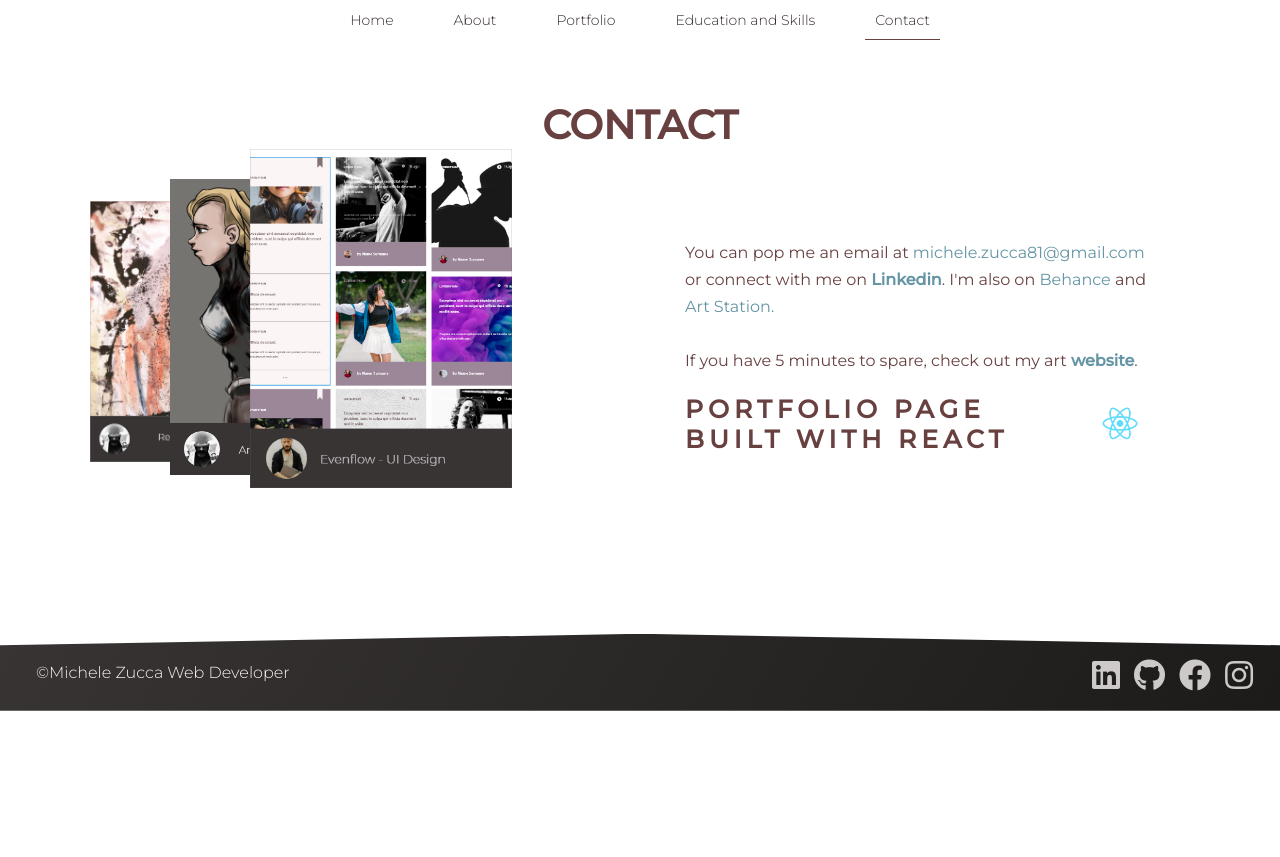
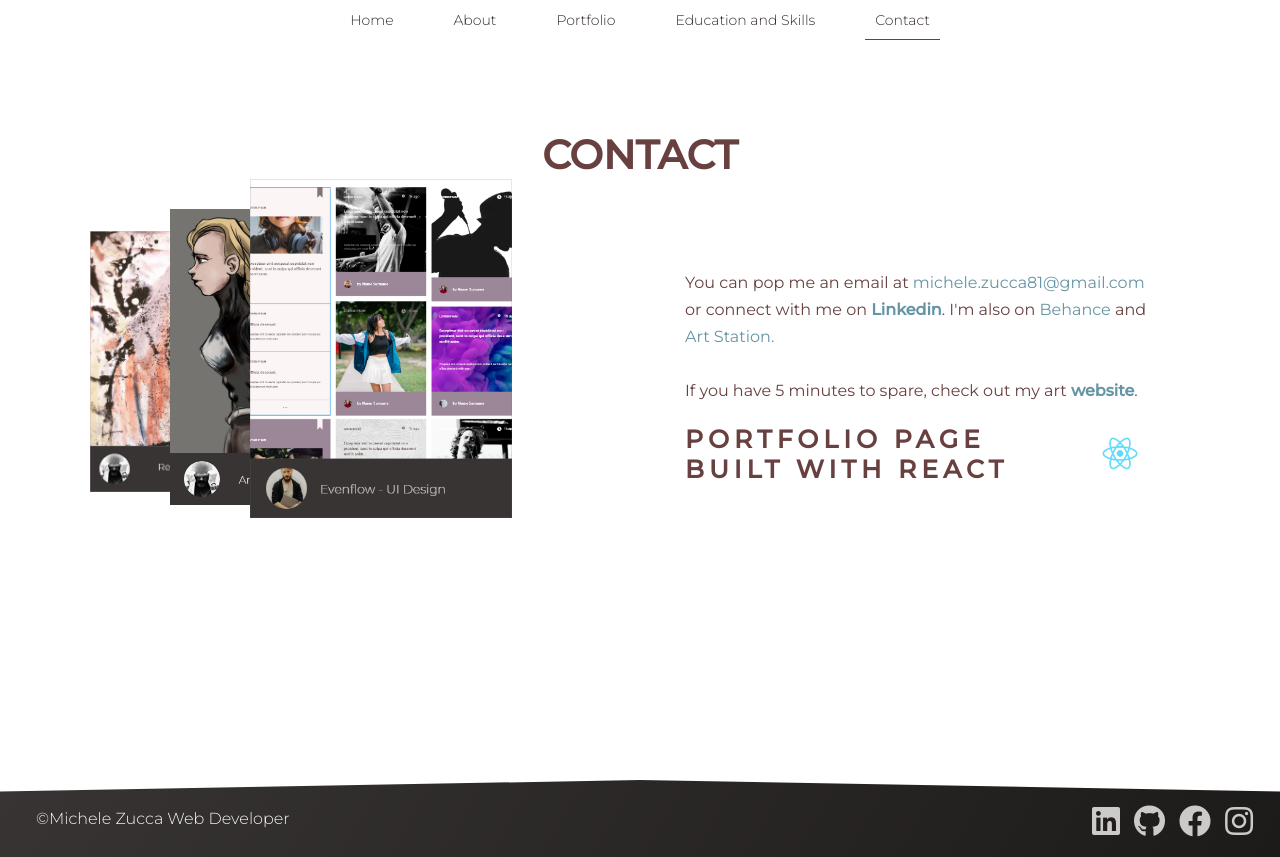
Before and after one commit to micahsuomi/Portfolio-Page-React, a React (Create React App) app: page /contact in a window 1280 px wide. Before the commit the page ends 800 px from the top, so only its background shows below. Built offline with nearby package versions, Linux system fonts and the light colour scheme.

Commit message:
adjusted CSS on home, footer and portfolio page

```diff
--- a/src/assets/style/AboutIconsList.css
+++ b/src/assets/style/AboutIconsList.css
@@ -6,7 +6,7 @@
     grid-template-columns: repeat(4, 1fr);
     grid-gap: 2em;
     text-align: center;
-    align-items: center;
+    align-items: flex-start;
     justify-items: center;
 }
 
--- a/src/assets/style/Contact.css
+++ b/src/assets/style/Contact.css
@@ -1,6 +1,6 @@
 .contact-container {
-    padding: 4rem 5rem;
-    max-height: 100vh;
+    padding: 7rem 5rem;
+    min-height: 100vh;
 
 
 }
--- a/src/assets/style/Footer.css
+++ b/src/assets/style/Footer.css
@@ -1,5 +1,5 @@
 .dark-footer {
-    margin-top: 10rem;
+    margin-top: -2rem;
     padding: 2rem;
     background: var(--dark-shaded);
     -webkit-clip-path: polygon(50% 0, 100% 15%, 100% 100%, 50% 100%, 0 100%, 0 15%);
--- a/src/assets/style/Home.css
+++ b/src/assets/style/Home.css
@@ -9,7 +9,7 @@
     width: 100%;
     /* -webkit-clip-path: circle(61.5% at 50% 0);
     clip-path: circle(61.5% at 50% 0);   */
-    clip-path: polygon(0% 0%, 100% 0%, 100% 90%, 67% 90%, 75% 100%, 51% 91%, 0 91%);
+    /* clip-path: polygon(0% 0%, 100% 0%, 100% 90%, 67% 90%, 75% 100%, 51% 91%, 0 91%); */
 
     display: grid;
     grid-template-rows: repeat(5, 1fr);
--- a/src/assets/style/Skills.css
+++ b/src/assets/style/Skills.css
@@ -1,5 +1,6 @@
 .skills-container {
     padding: 7rem 2rem;
+    margin-bottom: 10rem;
 }
 
 .skills-container {
--- a/src/assets/style/viewitem.css
+++ b/src/assets/style/viewitem.css
@@ -126,19 +126,20 @@
         padding: 27rem 2rem;
     }
 
-    .project-img {
-        width: 90%;
-    }
+
 }
 
 @media screen and (max-width: 500px) {
     .view-item__container {
-        padding: 27rem 1rem;
+        padding: 17rem 1rem;
     }
 
     .view-item__wrapper {
         grid-template-columns: 1fr;
+        padding: 3rem 0;
+
     }
+
 
     .view-item__title {
         margin-top: 3rem;
```
